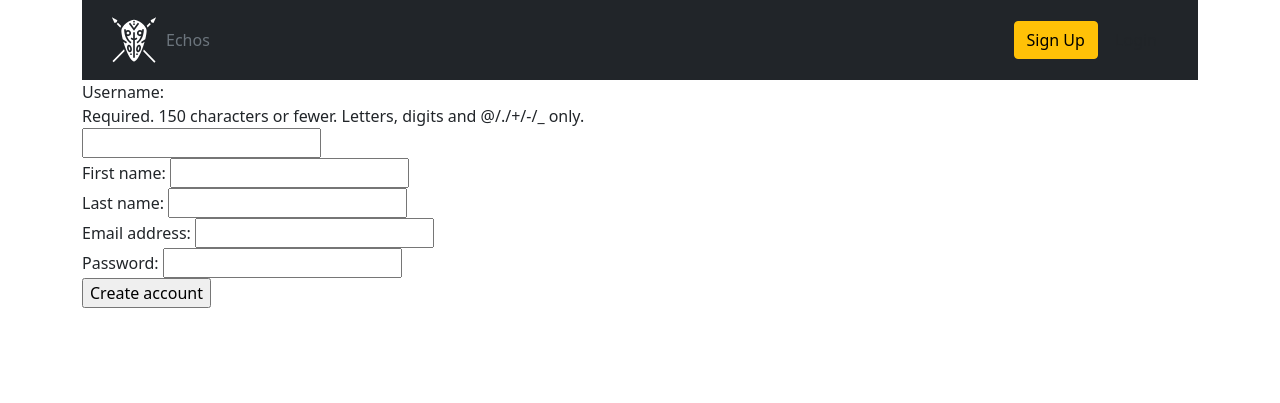
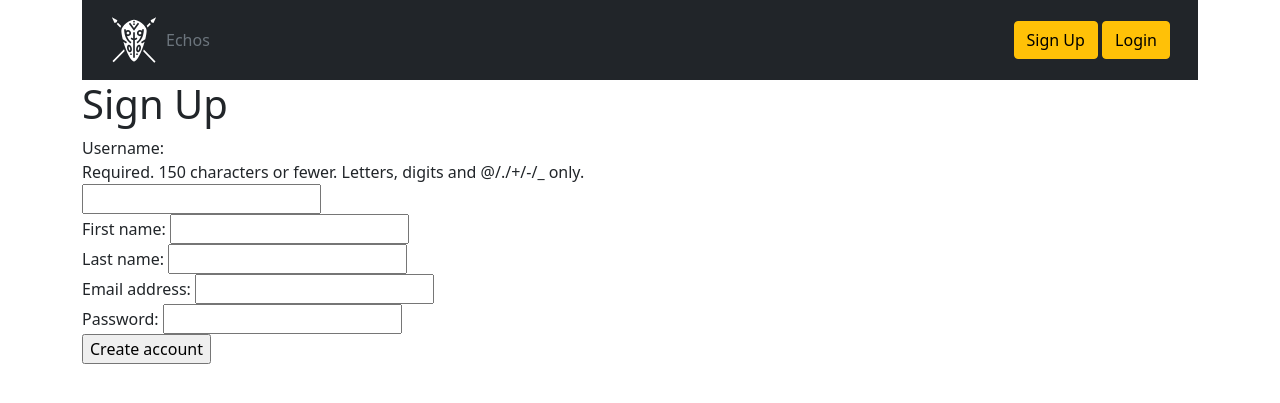
Before and after one commit to JesusLugo2002/DSW-Tribu, a Django app: page /signup/ in a window 1280 px wide. Shown: the top 403 px of the page. Run offline with Django 5.2, Linux system fonts and the light colour scheme.

Commit message:
Se hace correción

```diff
--- a/shared/templates/header.html
+++ b/shared/templates/header.html
@@ -22,8 +22,8 @@
                 </ul>
             </div>
             {% else %}
-            <button type="button" class="btn btn-warning">Sign Up</button>
-            <button type="button" class="btn btn-outline">Login</button>
+            <a class="btn btn-warning" href="{% url "signup" %}">Sign Up</a>
+            <a class="btn btn-warning" href="{% url "login" %}">Login</a>
             {% endif %}
         </div>
       </div>
--- a/shared/templates/signup.html
+++ b/shared/templates/signup.html
@@ -3,6 +3,7 @@
 {% block title %}Signup | TRIBU{% endblock title %}
 
 {% block main %}
+    <h1>Sign Up</h1>
     <form method="post">
         {% csrf_token %}
         {{ form }}
```
Also changed, not shown: echos/views.py (+4 -3 lines), main/settings.py (line endings or trailing spaces).
